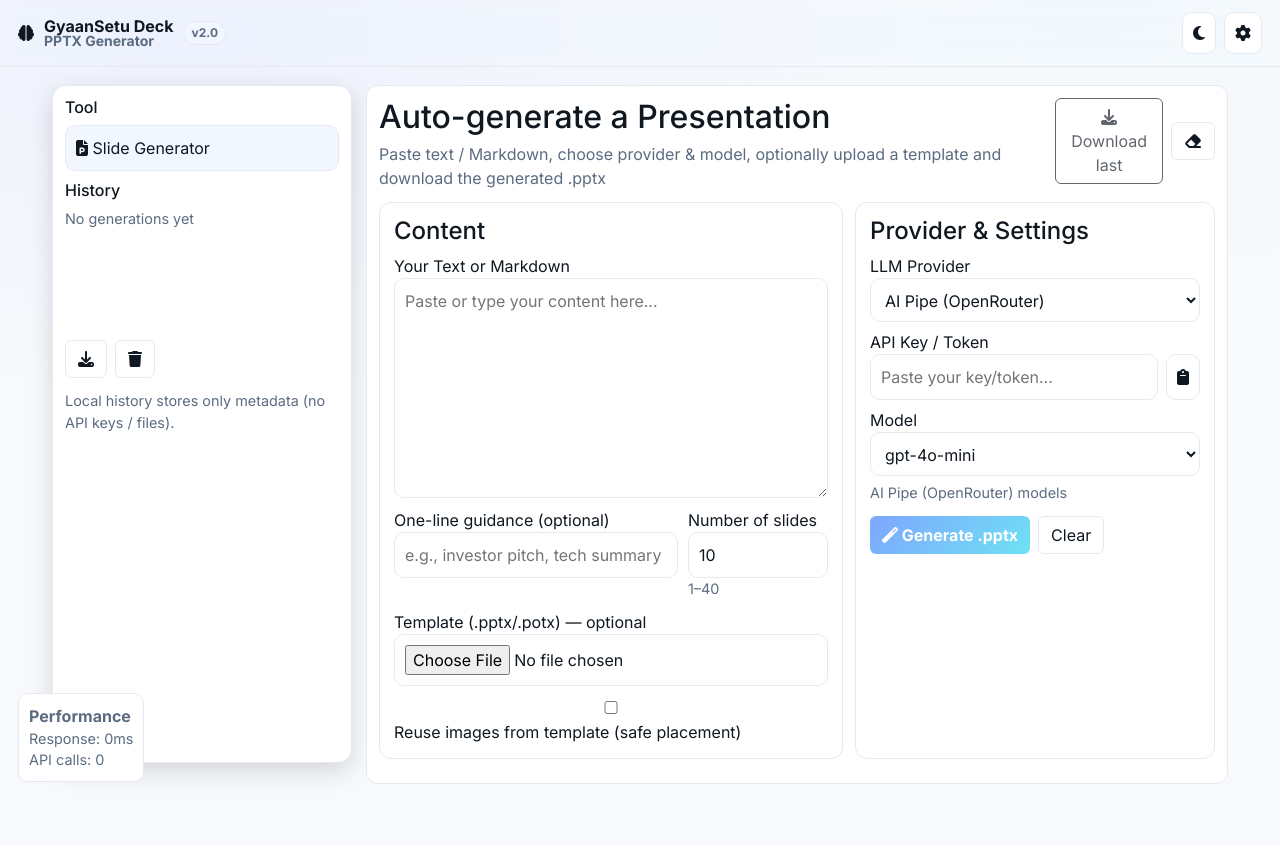
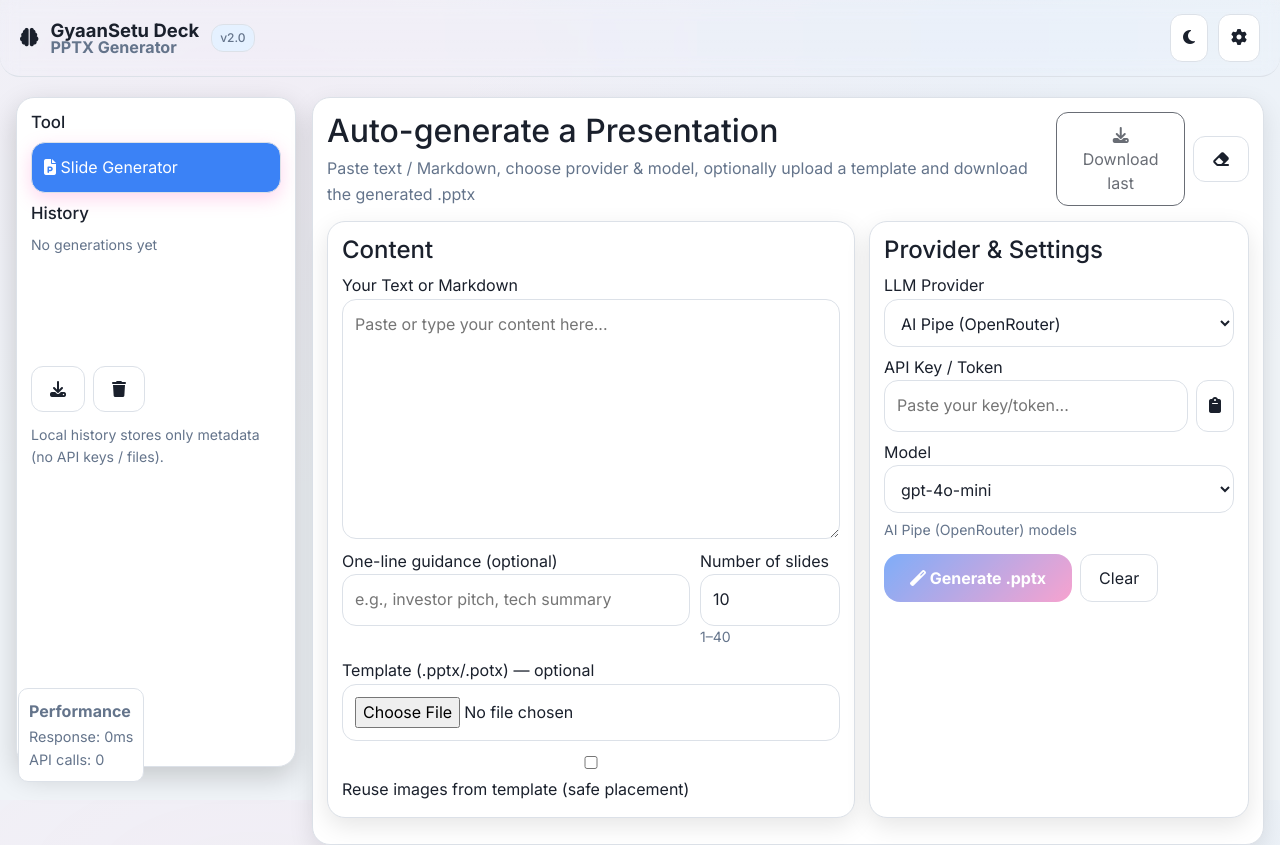
Before and after one commit to 23f2005420/tds_ppt_generator, a plain HTML site: page index.html in a window 1280 px wide. Before the commit the page ends 800 px from the top, so only its background shows below. Drawn offline with nearby package versions, Linux system fonts and the light colour scheme.

Commit message:
Update index.html

```diff
--- a/index.html
+++ b/index.html
@@ -15,67 +15,248 @@
   <!-- Bootstrap (utilities/layout) -->
   <link href="https://cdn.jsdelivr.net/npm/bootstrap@5.3.2/dist/css/bootstrap.min.css" rel="stylesheet">
 
-  <style>
-    :root{
-      --bg:#0b1118; --panel:rgba(255,255,255,0.04); --border:rgba(255,255,255,0.12);
-      --text:#e7eef6; --muted:#b6c3d4; --accent:#667eea; --chip:rgba(255,255,255,0.06);
-      --card-radius:14px;
+  <style>:root{
+  --bg:#121a26;
+  --panel:rgba(255,255,255,0.06);
+  --border:rgba(255,255,255,0.15);
+  --text:#e0e7ff;
+  --muted:#9aa3b0;
+  --accent:#ff79c6;
+  --chip:rgba(255,255,255,0.08);
+  --card-radius:18px;
 }
+
 @media (prefers-color-scheme: light){
   :root{
-        --bg:#f7f9fc; --panel:#fff; --border:#e6eaf0; --text:#0f1720; --muted:#5b6b80; --accent:#3a77ff; --chip:#f2f6ff;
+    --bg:#f0f4f8;
+    --panel:#ffffff;
+    --border:#dce1e8;
+    --text:#1a202c;
+    --muted:#64748b;
+    --accent:#3b82f6;
+    --chip:#e5f1ff;
   }
 }
 
-    html,body{ height:100%; margin:0; font-family:Inter, system-ui, -apple-system, 'Segoe UI', Roboto, Arial; background:
-      radial-gradient(1200px 600px at 15% 5%, rgba(88,124,255,0.06), transparent 60%),
-      radial-gradient(900px 500px at 85% 0%, rgba(34,211,238,0.02), transparent 60%),
-      var(--bg); color:var(--text);
+html,body{
+  height:100%;
+  margin:0;
+  font-family: 'Inter', system-ui, -apple-system, 'Segoe UI', Roboto, Arial;
+  background:
+    radial-gradient(1400px 700px at 20% 10%, rgba(255,121,198,0.05), transparent 60%),
+    radial-gradient(1000px 600px at 80% 5%, rgba(59,130,246,0.03), transparent 60%),
+    var(--bg);
+  color:var(--text);
+  line-height:1.6;
 }
 
 /* Top nav */
-    .top-nav{ display:flex; align-items:center; justify-content:space-between; padding:12px 18px; position:sticky; top:0; z-index:60;
-      border-bottom:1px solid var(--border); backdrop-filter: blur(6px) saturate(120%); background: linear-gradient(180deg, rgba(255,255,255,0.02), transparent);
+.top-nav{
+  display:flex;
+  align-items:center;
+  justify-content:space-between;
+  padding:14px 20px;
+  position:sticky;
+  top:0;
+  z-index:60;
+  border-bottom:1px solid var(--border);
+  backdrop-filter: blur(8px) saturate(120%);
+  background: linear-gradient(180deg, rgba(255,255,255,0.03), transparent);
+  border-radius:0 0 20px 20px;
 }
-    .nav-brand{ display:flex; gap:10px; align-items:center; font-weight:700 }
-    .nav-brand .version{ font-size:.75rem; padding:.15rem .45rem; border-radius:999px; background:var(--chip); border:1px solid var(--border); color:var(--muted) }
 
-    .nav-controls{ display:flex; gap:8px; align-items:center }
-    .nav-btn{ background:var(--panel); color:var(--text); border:1px solid var(--border); padding:8px 10px; border-radius:10px; cursor:pointer }
+.nav-brand{
+  display:flex;
+  gap:12px;
+  align-items:center;
+  font-weight:700;
+  font-size:1.15rem;
+}
+
+.nav-brand .version{
+  font-size:.75rem;
+  padding:.2rem .5rem;
+  border-radius:12px;
+  background:var(--chip);
+  border:1px solid var(--border);
+  color:var(--muted);
+  font-weight:500;
+}
+
+.nav-controls{
+  display:flex;
+  gap:10px;
+  align-items:center;
+}
+
+.nav-btn{
+  background:var(--panel);
+  color:var(--text);
+  border:1px solid var(--border);
+  padding:10px 12px;
+  border-radius:12px;
+  cursor:pointer;
+  transition: transform 0.2s ease, box-shadow 0.2s ease;
+}
+
+.nav-btn:hover{
+  transform: translateY(-2px);
+  box-shadow:0 6px 18px rgba(0,0,0,0.15);
+}
 
 /* App layout */
-    .app-wrap{ max-width:1200px; margin:18px auto; display:grid; grid-template-columns:300px 1fr; gap:14px; padding:0 12px; }
-    @media (max-width:980px){ .app-wrap{ grid-template-columns:1fr } }
+.app-wrap{
+  max-width:1300px;
+  margin:20px auto;
+  display:grid;
+  grid-template-columns:280px 1fr;
+  gap:16px;
+  padding:0 16px;
+}
+@media (max-width:980px){
+  .app-wrap{ grid-template-columns:1fr; }
+}
 
 /* Sidebar */
-    .sidebar{ background:var(--panel); border:1px solid var(--border); border-radius:var(--card-radius); padding:12px; height:calc(100vh - 122px); overflow:auto; box-shadow:0 8px 24px rgba(0,0,0,0.14) }
-    .sidebar h4{ margin:0 0 8px 0; font-size:1rem }
-    .tool-item{ padding:10px; border-radius:10px; border:1px solid var(--border); margin-bottom:8px; cursor:pointer; background:transparent; color:var(--text) }
-    .tool-item.active{ background:var(--chip) }
+.sidebar{
+  background:var(--panel);
+  border:1px solid var(--border);
+  border-radius:var(--card-radius);
+  padding:14px;
+  height:calc(100vh - 130px);
+  overflow:auto;
+  box-shadow:0 10px 28px rgba(0,0,0,0.18);
+}
+.sidebar h4{
+  margin:0 0 10px 0;
+  font-size:1.05rem;
+}
+.tool-item{
+  padding:12px;
+  border-radius:14px;
+  border:1px solid var(--border);
+  margin-bottom:10px;
+  cursor:pointer;
+  background:transparent;
+  color:var(--text);
+  transition:all 0.2s ease;
+}
+.tool-item:hover{ background:var(--chip); }
+.tool-item.active{
+  background:var(--accent);
+  color:#fff;
+  box-shadow:0 6px 18px rgba(255,121,198,0.3);
+}
 
-    /* Main */
-    .main { min-height:560px }
-    .card { background:var(--panel); border:1px solid var(--border); border-radius:12px; padding:12px; color:var(--text); }
-    .muted { color:var(--muted) }
+/* Main content */
+.main{ min-height:580px; }
 
-    /* slide layout */
-    .slide-panel { display:grid; grid-template-columns:1fr 360px; gap:12px; margin-top:12px }
-    @media (max-width:980px){ .slide-panel{ grid-template-columns:1fr } }
-    textarea, input, select { background:transparent; color:var(--text); border:1px solid var(--border); padding:10px; border-radius:10px; width:100%; }
-    textarea { min-height:220px; resize:vertical; }
+.card{
+  background:var(--panel);
+  border:1px solid var(--border);
+  border-radius:var(--card-radius);
+  padding:14px;
+  color:var(--text);
+  box-shadow:0 8px 25px rgba(0,0,0,0.1);
+  transition:all 0.3s ease;
+}
+.card:hover{
+  transform: translateY(-4px);
+  box-shadow:0 14px 40px rgba(0,0,0,0.15);
+}
 
-    .btn-primary { background: linear-gradient(135deg, var(--accent), #22d3ee); border:none; color:#fff; font-weight:700; }
-    .btn-ghost { background:transparent; border:1px solid var(--border); color:var(--text); }
-    .chip { background:var(--chip); border:1px solid var(--border); border-radius:10px; padding:8px; color:var(--muted) }
+.muted{ color:var(--muted); }
 
-    .toast-wrap { position:fixed; right:18px; bottom:18px; z-index:1400; display:flex; flex-direction:column; gap:8px }
-    .toast { background:var(--panel); border:1px solid var(--border); padding:10px 12px; border-left:4px solid var(--accent); border-radius:8px; color:var(--text); box-shadow:0 10px 30px rgba(0,0,0,0.12) }
-    .toast.success { border-left-color:#22c55e }
-    .toast.error { border-left-color:#ef4444 }
+/* Slide panel */
+.slide-panel{
+  display:grid;
+  grid-template-columns:1fr 380px;
+  gap:14px;
+  margin-top:14px;
+}
+@media (max-width:980px){ .slide-panel{ grid-template-columns:1fr; } }
 
-    /* small helpers */
-    .small-muted{ font-size:.9rem; color:var(--muted) }
-    [aria-live] { outline: none }
+textarea, input, select{
+  background:transparent;
+  color:var(--text);
+  border:1px solid var(--border);
+  padding:12px;
+  border-radius:14px;
+  width:100%;
+  transition:all 0.3s ease;
+}
+textarea{ min-height:240px; resize:vertical; }
+textarea:focus, input:focus, select:focus{
+  border-color:var(--accent);
+  box-shadow:0 0 0 0.25rem rgba(255,121,198,0.25);
+  background: rgba(255,255,255,0.06);
+}
+
+/* Buttons and chips */
+.btn-primary{
+  background: linear-gradient(135deg, var(--accent), #f472b6);
+  border:none;
+  color:#fff;
+  font-weight:700;
+  padding:12px 26px;
+  border-radius:16px;
+  transition:all 0.25s ease;
+}
+.btn-primary:hover{
+  transform: translateY(-2px);
+  box-shadow:0 8px 20px rgba(255,121,198,0.4);
+}
+
+.btn-ghost{
+  background:transparent;
+  border:1px solid var(--border);
+  color:var(--text);
+  border-radius:12px;
+  padding:10px 18px;
+}
+.btn-ghost:hover{ background:var(--chip); }
+
+.chip{
+  background:var(--chip);
+  border:1px solid var(--border);
+  border-radius:12px;
+  padding:8px;
+  color:var(--muted);
+  font-size:0.875rem;
+}
+
+/* Toast notifications */
+.toast-wrap{
+  position:fixed;
+  right:20px;
+  bottom:20px;
+  z-index:1500;
+  display:flex;
+  flex-direction:column;
+  gap:10px;
+}
+.toast{
+  background:var(--panel);
+  border:1px solid var(--border);
+  padding:12px 14px;
+  border-left:4px solid var(--accent);
+  border-radius:10px;
+  color:var(--text);
+  box-shadow:0 12px 32px rgba(0,0,0,0.15);
+  animation: slideIn 0.4s ease-out;
+}
+.toast.success{ border-left-color:#22c55e; }
+.toast.error{ border-left-color:#ef4444; }
+
+@keyframes slideIn{
+  0%{ transform:translateX(100%); opacity:0; }
+  100%{ transform:translateX(0); opacity:1; }
+}
+
+/* Small helper text */
+.small-muted{ font-size:0.88rem; color:var(--muted); }
+[aria-live]{ outline:none; }
+
   </style>
 </head>
 <body>
```
Lines whose indentation alone changed are shown as unchanged.
